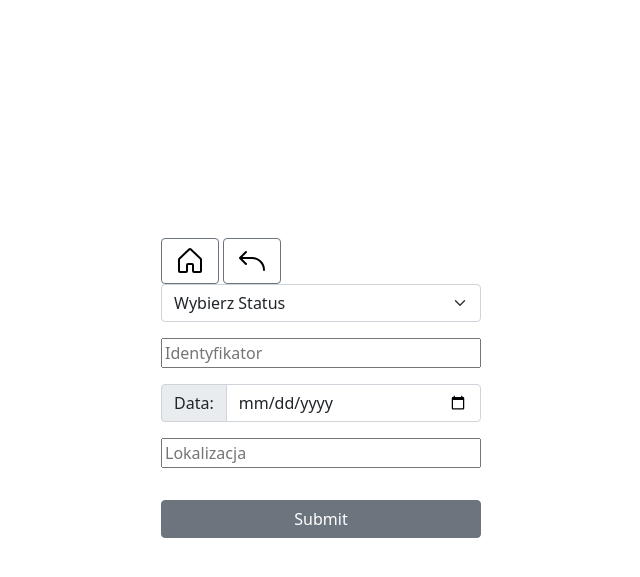
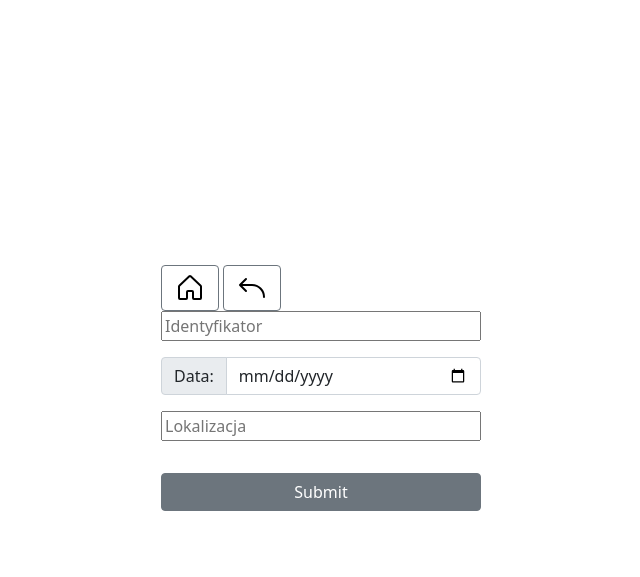
Before and after one commit to MrYuriy/recive-stock, a Django app: page /delivery-stock/storage-f-rec/ in a window 1280 px wide. Shown: the top 577 px of the page, without its empty margins (319-959 px from the left). Run offline with Django 5.2, Linux system fonts and the light colour scheme; the visitor is signed in with stand-in values (Sample User, id 1); some libraries are stand-ins or nearby versions.

Commit message:
Fix filters

```diff
--- a/delivery_stock/views.py
+++ b/delivery_stock/views.py
@@ -382,16 +382,16 @@ class DeliveryStorSecondRecView(LoginRequiredMixin, View):
         )
 
         if status and status != "None":
-            queryset = queryset.filter(location__work_zone=status)
+            queryset = queryset.filter(container__location__work_zone=status)
         if identifier and identifier != "None":
-            queryset = queryset.filter(identifier__icontains=identifier)
+            queryset = queryset.filter(container__identifier__icontains=identifier)
         if date_recive and date_recive != "None":
             date_recive_dt = datetime.strptime(date_recive, "%Y-%m-%d")
             queryset = queryset.filter(
                 container__delivery__date_recive__date=date_recive_dt
             )
         if location and location != "None":
-            queryset = queryset.filter(location__name__icontains=location)
+            queryset = queryset.filter(container__location__name__icontains=location)
 
         page = request.POST.get("page", 1)
         paginator = Paginator(
--- a/templates/delivery_stock/storeg_f_rec_filter_page.html
+++ b/templates/delivery_stock/storeg_f_rec_filter_page.html
@@ -16,14 +16,14 @@
     <form method="post" action="{% url 'delivery_stock:store_first_rec' %}" enctype="multipart/form-data">
         {% csrf_token %}
 
-        <div class="input-group mb-3">
+        {% comment %} <div class="input-group mb-3">
         <select name="status" class="form-select">
             <option  disabled selected value="" >Wybierz Status</option>
             <option value=1>Przyjęty</option>
             <option value=2>Magazynowane</option>
             <option value=3>Do wysyłki</option>
         </select>
-        </div>
+        </div> {% endcomment %}
 
         <div class="input-group mb-3" type="number">
             <input type="number" name="identifier" style="width: 100%;" placeholder="Identyfikator">
--- a/templates/delivery_stock/storeg_s_rec_filter_page.html
+++ b/templates/delivery_stock/storeg_s_rec_filter_page.html
@@ -18,7 +18,7 @@
 
         <div class="input-group mb-3">
         <select name="status" class="form-select">
-            <option  disabled selected value="" >Wybierz Status</option>
+            <option  disabled selected value="" >Wybierz Workzone</option>
             <option value=1>Przyjęty</option>
             <option value=2>Magazynowane</option>
             <option value=3>Do wysyłki</option>
```
